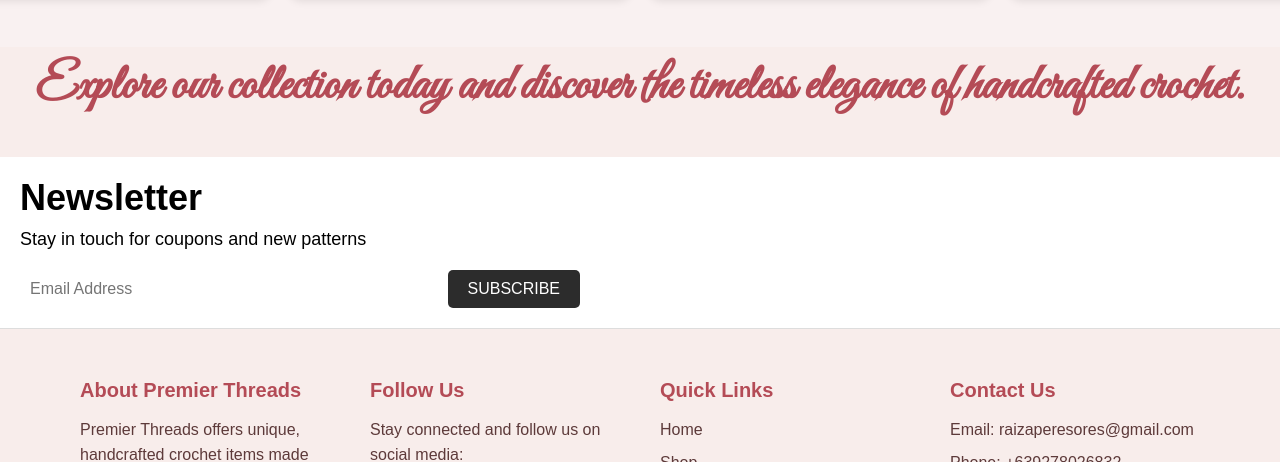
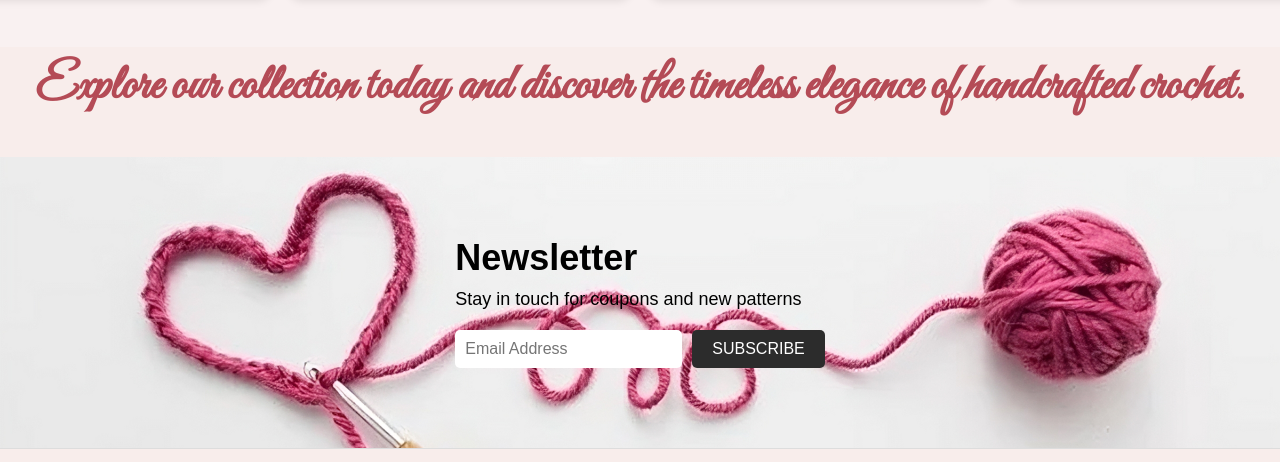
Before and after one commit to raysaaa/html-project, a plain HTML site: page index.html in a window 1280 px wide. Shown: the part 2225-2687 px from the top of the page. Drawn offline with nearby package versions, Linux system fonts and the light colour scheme; a web font is replaced by a local one.

Commit message:
Update index.html

```diff
--- a/index.html
+++ b/index.html
@@ -64,7 +64,17 @@
         transform: translateY(-20px);
     }
 }
-
+.newsletter {
+    background-image: url('img/yarnn-transformed.jpeg');
+    background-size: cover;
+    background-position: center;
+    padding: 60px 20px;
+    text-align: left;
+    display: flex;
+    align-items: center;
+    justify-content: center;
+    color: black;
+}
 .newsletter-content {
     max-width: 600px;
     text-align: left;
```
